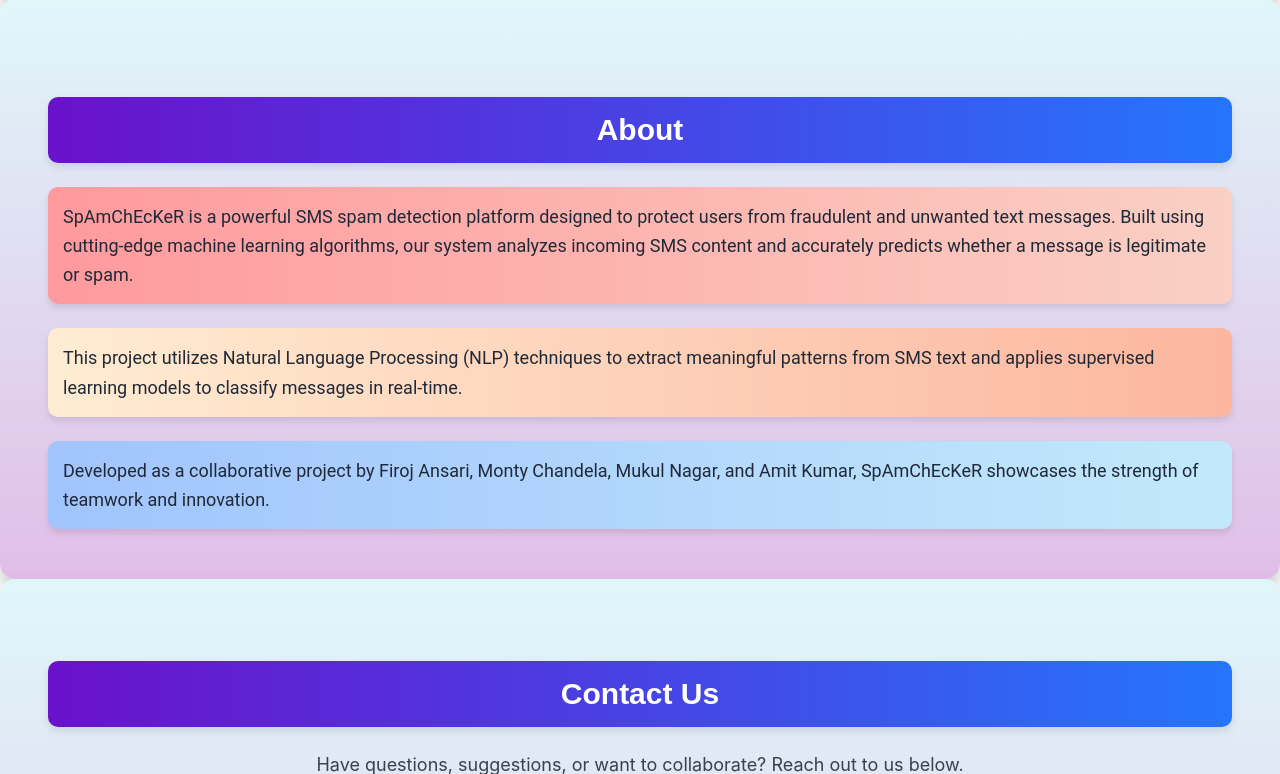
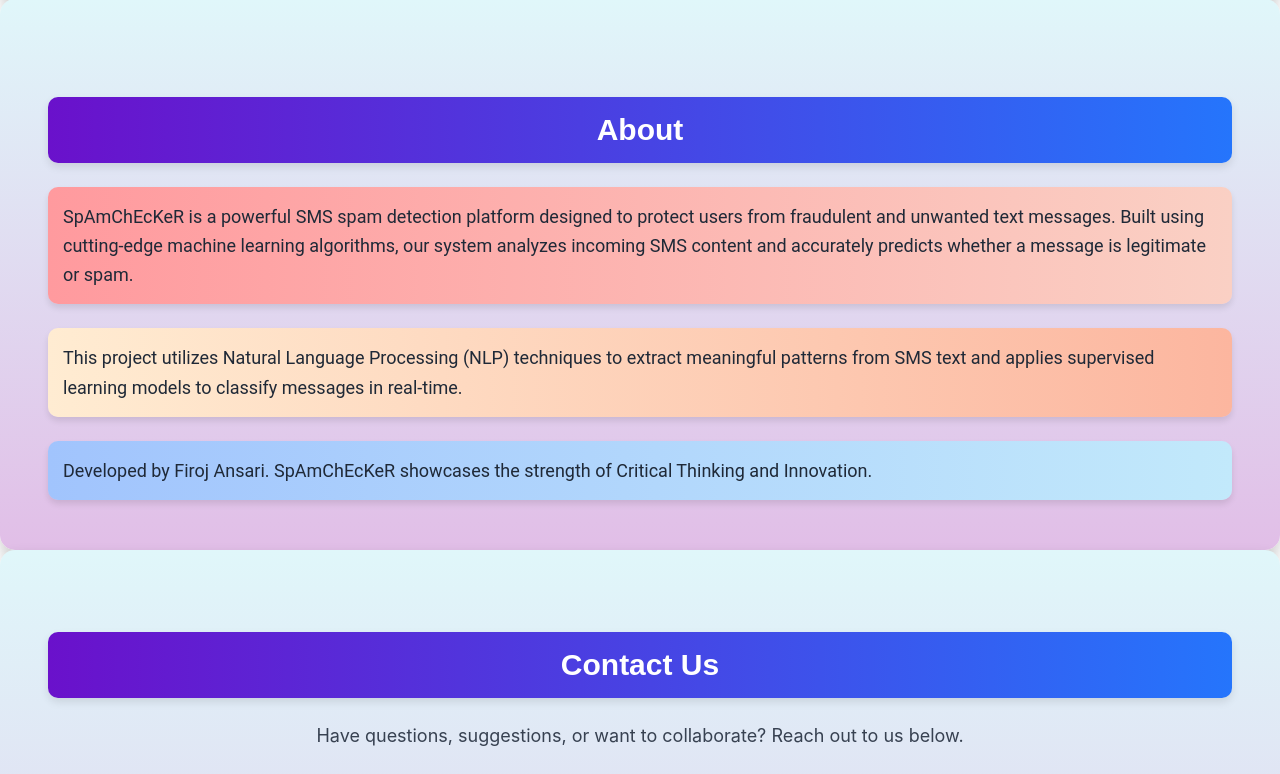
Before and after one commit to FIROJ-ANSARI/Spam-SMS-Detection, a Flask app: page / in a window 1280 px wide. Shown: the part 670-1444 px from the top of the page. Run offline with Flask 3, Linux system fonts and the light colour scheme; parts of the project's set-up code (start-up, migrations or seed data) failed here and were passed over; some libraries are stand-ins or nearby versions.

Commit message:
Update index.html

```diff
--- a/templates/index.html
+++ b/templates/index.html
@@ -127,7 +127,7 @@
           This project utilizes Natural Language Processing (NLP) techniques to extract meaningful patterns from SMS text and applies supervised learning models to classify messages in real-time.
         </p>
         <p class="text-lg leading-relaxed text-gray-800" style="font-family: 'Roboto', sans-serif; background: linear-gradient(to right, #a1c4fd, #c2e9fb); padding: 15px; border-radius: 10px; box-shadow: 0 4px 6px rgba(0, 0, 0, 0.1);">
-          Developed as a collaborative project by Firoj Ansari, Monty Chandela, Mukul Nagar, and Amit Kumar, SpAmChEcKeR showcases the strength of teamwork and innovation.
+          Developed by Firoj Ansari. SpAmChEcKeR showcases the strength of Critical Thinking and Innovation.
         </p>
           </div>
         </div>
```
